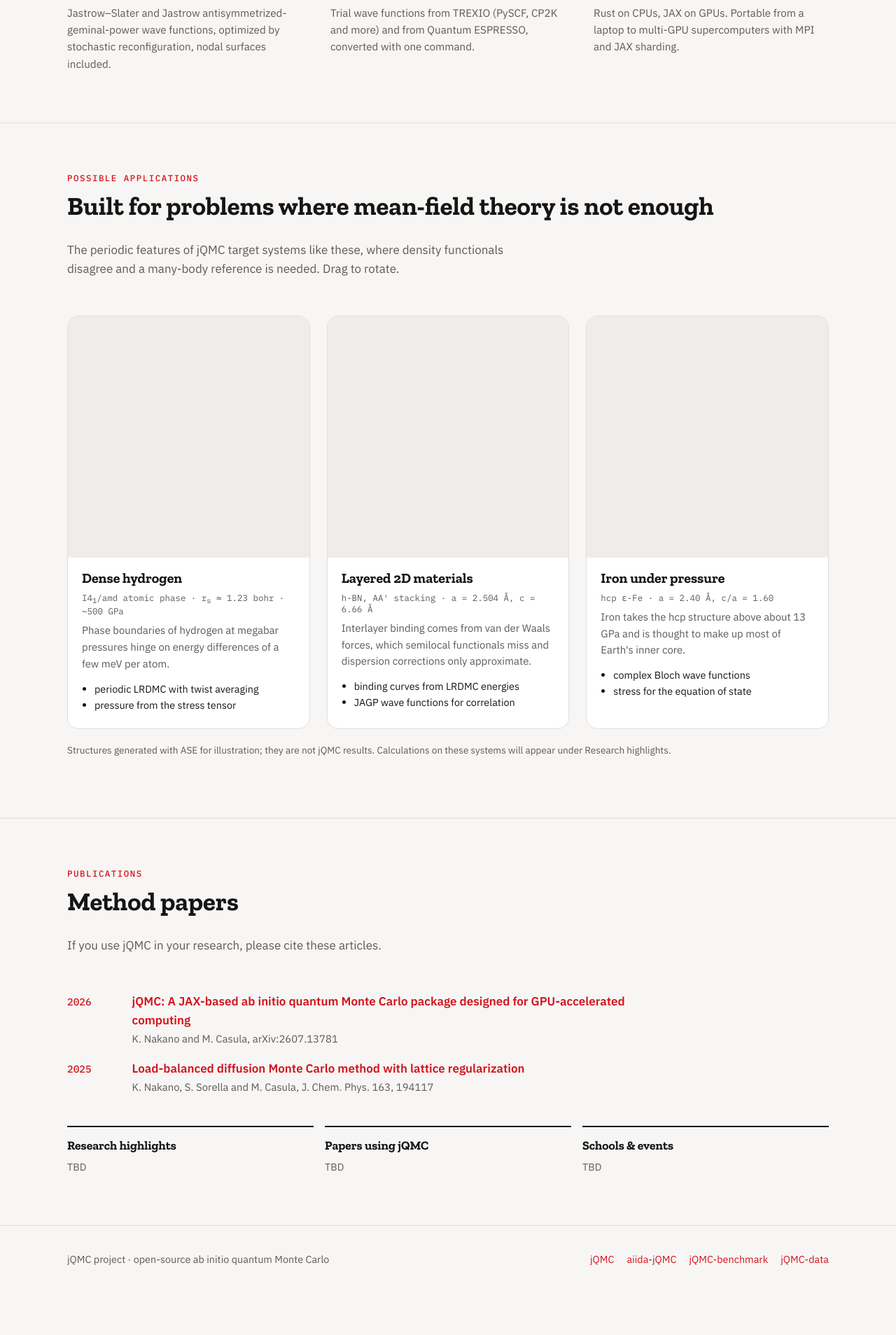
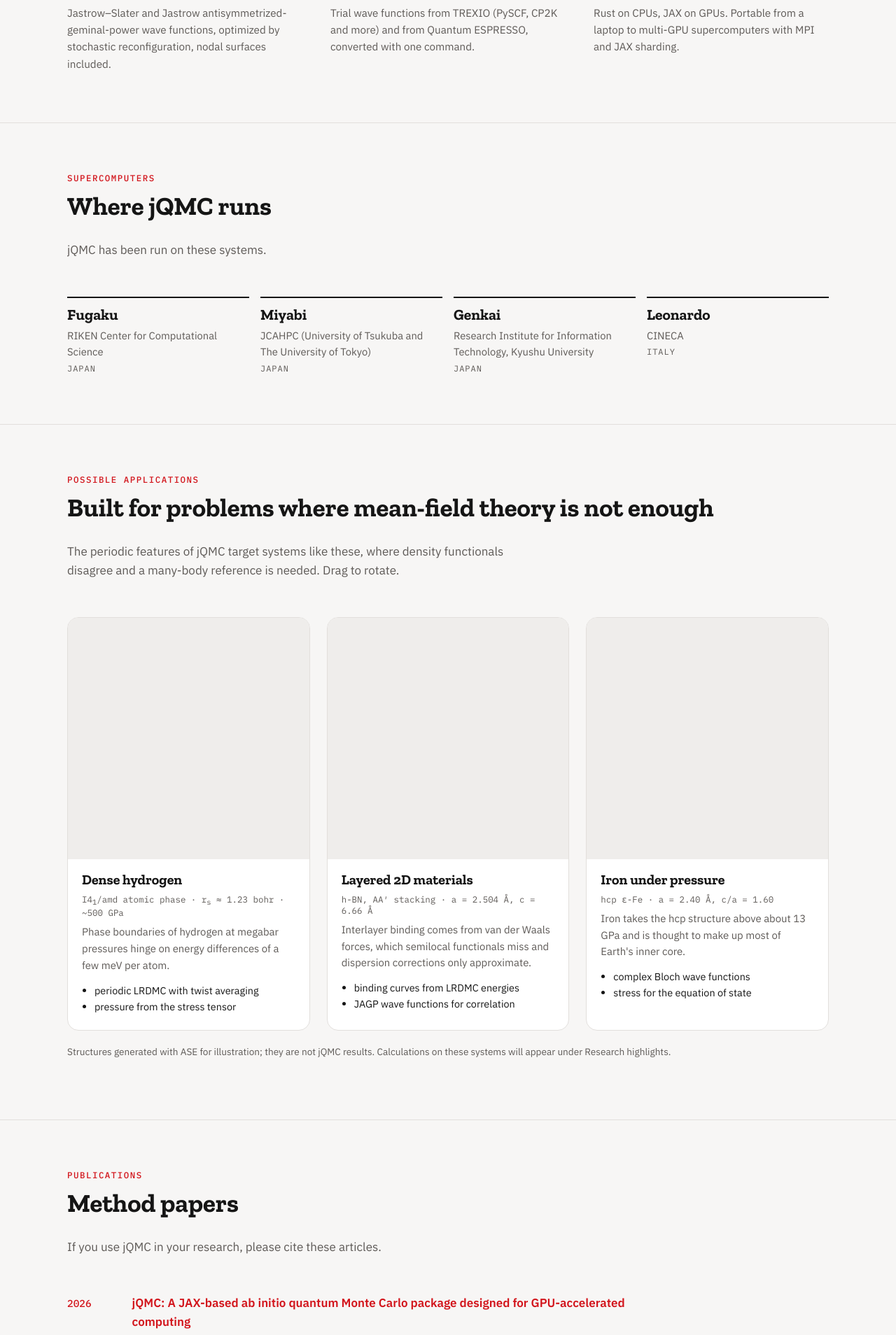
Before and after one commit to jqmc-project/jqmc-project.github.io, a Jekyll site: the page built from index.html, in a window 1280 px wide. Shown: the part 1696-3604 px from the top of the page at 70% size. Built offline with Jekyll 4.4.1, drawn with Linux system fonts in a browser that asks for light colours; before the commit the page ends 3555 px from its top, so only the background shows below that.

Commit message:
List the supercomputers jQMC runs on
Co-Authored-By: Claude Opus 5.5 <noreply@anthropic.com>
Claude-Session: https://claude.ai/code/session_01CBjSVRMRh5fBe9E7D2WSVc

```diff
--- /dev/null
+++ b/_data/supercomputers.yml
@@ -0,0 +1,13 @@
+# Supercomputers on which jQMC has been run: name, operating institution, country.
+- name: Fugaku
+  operator: RIKEN Center for Computational Science
+  country: Japan
+- name: Miyabi
+  operator: JCAHPC (University of Tsukuba and The University of Tokyo)
+  country: Japan
+- name: Genkai
+  operator: Research Institute for Information Technology, Kyushu University
+  country: Japan
+- name: Leonardo
+  operator: CINECA
+  country: Italy
--- a/assets/css/site.css
+++ b/assets/css/site.css
@@ -79,6 +79,13 @@ figure.logo img{display:block; width:100%; max-width:100%; height:auto}
 .cap h3::before{content:""; width:12px; height:12px; border-radius:50%; background:var(--red); flex:none}
 .cap p{margin:0; color:var(--muted); font-size:.95rem}
 
+/* supercomputers */
+.hpc{list-style:none; margin:0; padding:0; display:grid; grid-template-columns:repeat(4,minmax(0,1fr)); gap:16px}
+.hpc li{display:grid; gap:4px; align-content:start; border-top:2px solid var(--ink); padding-top:12px; min-width:0}
+.hpc b{font:700 1.35rem/1.2 var(--f-display)}
+.hpc span{color:var(--muted); font-size:.92rem}
+.hpc small{font:400 .75rem var(--f-mono); letter-spacing:.08em; text-transform:uppercase; color:var(--muted)}
+
 /* applications */
 .apps{display:grid; grid-template-columns:repeat(3,minmax(0,1fr)); gap:24px}
 .app{display:grid; grid-template-rows:auto auto 1fr; background:var(--surface); border:1px solid var(--line); border-radius:16px; overflow:hidden; min-width:0}
@@ -108,6 +115,7 @@ footer ul{display:flex; gap:18px; flex-wrap:wrap; list-style:none; margin:0; pad
   .hero .wrap{grid-template-columns:minmax(0,1fr)}
   .stack{grid-template-columns:minmax(0,1fr)}
   .caps,.apps,.upcoming{grid-template-columns:minmax(0,1fr)}
+  .hpc{grid-template-columns:repeat(2,minmax(0,1fr))}
   .caps{gap:28px}
 }
 @media (max-width:520px){ .hw{grid-template-columns:minmax(0,1fr)} .layer{grid-template-columns:minmax(0,1fr)} .layer .tag{grid-row:auto} .layer p{grid-column:1} section{padding-block:56px} }
--- a/index.html
+++ b/index.html
@@ -69,6 +69,19 @@ layout: default
   </div>
 </div></section>
 
+<section id="supercomputers"><div class="wrap">
+  <div class="sec-head">
+    <span class="eyebrow">Supercomputers</span>
+    <h2>Where jQMC runs</h2>
+    <p class="lead">jQMC has been run on these systems.</p>
+  </div>
+  <ul class="hpc">
+  {%- for m in site.data.supercomputers %}
+    <li><b>{{ m.name }}</b><span>{{ m.operator }}</span><small>{{ m.country }}</small></li>
+  {%- endfor %}
+  </ul>
+</div></section>
+
 <section id="applications"><div class="wrap">
   <div class="sec-head">
     <span class="eyebrow">Possible applications</span>
```
